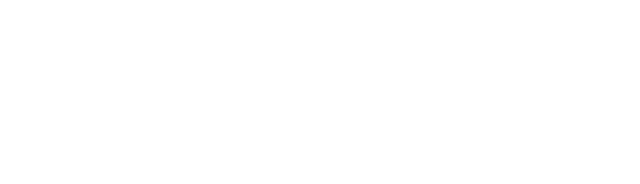
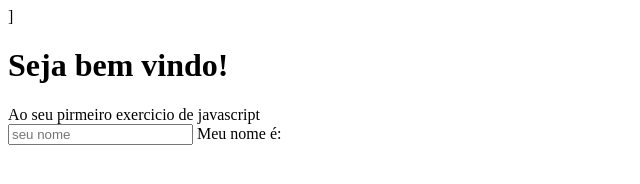
Before and after one commit to Kauan014/aula1-js, a plain HTML site: page index.html in a window 1280 px wide. Shown: the whole page, without its empty margins (0-640 px from the left). Drawn offline with Linux system fonts and the light colour scheme.

Commit message:
alteração html

```diff
--- a/index.html
+++ b/index.html
@@ -7,7 +7,14 @@
     <title>SENAI- JAVASCRIPT</title>
 
 </head>
-<body>
+<body>]
+    <h1>Seja bem vindo!</h1>
+    <span>Ao seu pirmeiro exercicio de javascript</span>
+    <div>
+        <input type="text" placeholder="seu nome">
+        <span>Meu nome é:</span>
+    </div>
+
     <script src="main.js" type="text/javascript"></script>
 </body>
 </html>
```
